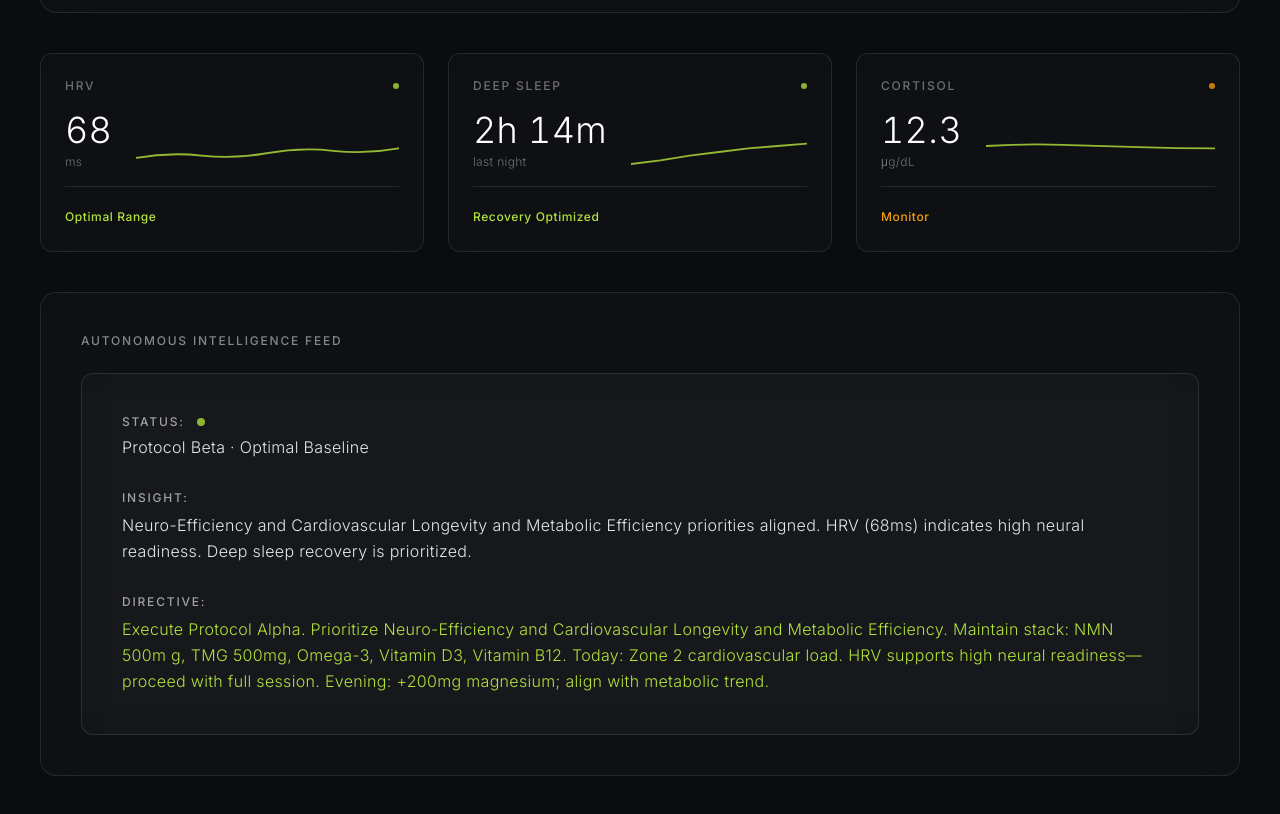
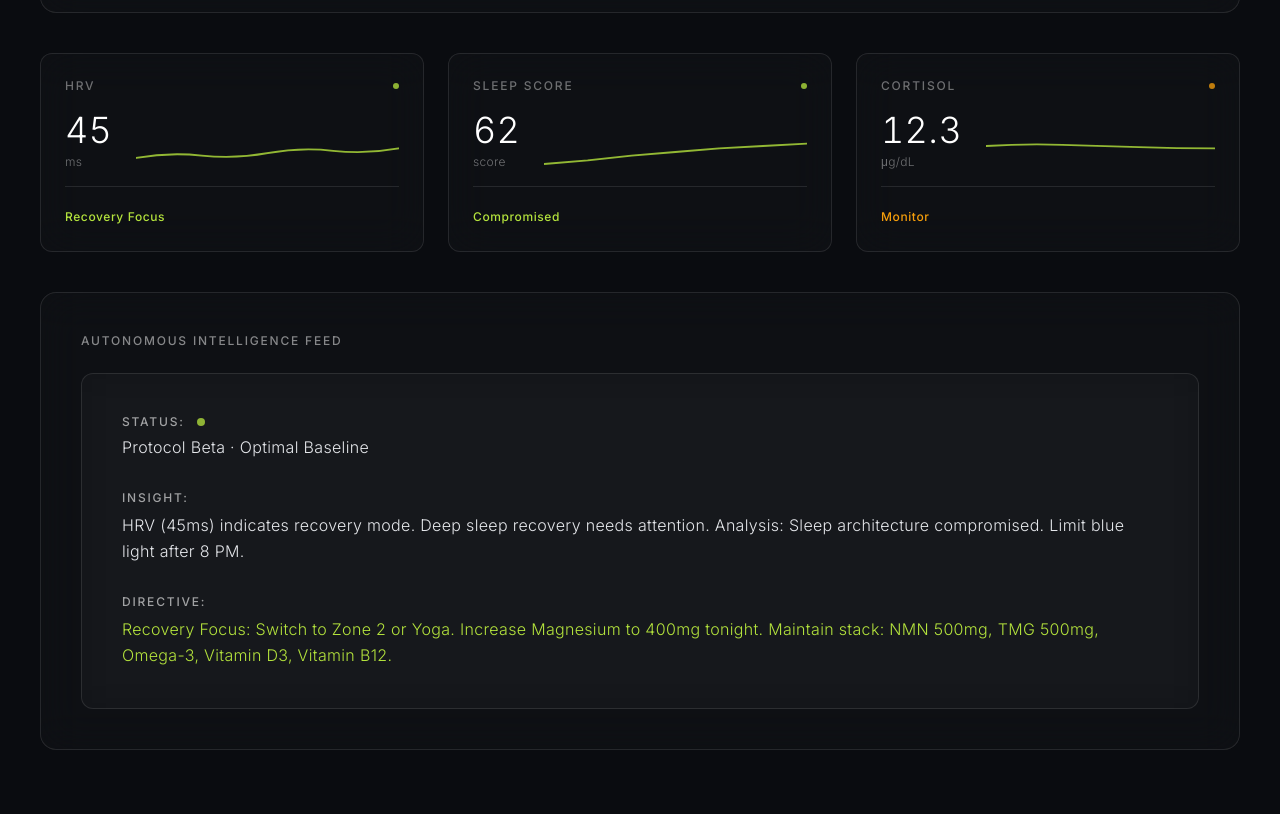
Before and after one commit to pssanthosh114/chronos-protocol, a plain HTML site: page dashboard.html in a window 1280 px wide. Shown: the part 678-1492 px from the top of the page. Drawn offline with nearby package versions, Linux system fonts and the light colour scheme.

Commit message:
daily update

```diff
--- a/dashboard.html
+++ b/dashboard.html
@@ -154,7 +154,7 @@
               </div>
               <div class="flex items-end justify-between">
                 <div>
-                  <div class="text-4xl font-light text-white tabular-nums mb-1">68</div>
+                  <div id="hrv-value" class="text-4xl font-light text-white tabular-nums mb-1">—</div>
                   <div class="text-white/40 text-xs font-light">ms</div>
                 </div>
                 <div class="flex-1 ml-6 h-12">
@@ -166,20 +166,20 @@
                 </div>
               </div>
               <div class="mt-4 pt-4 border-t border-white/10">
-                <span class="text-sage text-xs font-medium tracking-wide">Optimal Range</span>
+                <span id="hrv-status" class="text-sage text-xs font-medium tracking-wide">—</span>
               </div>
             </div>
 
-            <!-- Deep Sleep Card -->
+            <!-- Sleep Score Card -->
             <div class="glass rounded-xl p-6 card-hover">
               <div class="flex items-center justify-between mb-4">
-                <span class="text-white/40 text-xs font-medium tracking-widest uppercase">Deep Sleep</span>
+                <span class="text-white/40 text-xs font-medium tracking-widest uppercase">Sleep Score</span>
                 <span class="w-1.5 h-1.5 rounded-full bg-sage animate-pulse-subtle"></span>
               </div>
               <div class="flex items-end justify-between">
                 <div>
-                  <div class="text-4xl font-light text-white tabular-nums mb-1">2h 14m</div>
-                  <div class="text-white/40 text-xs font-light">last night</div>
+                  <div id="sleep-value" class="text-4xl font-light text-white tabular-nums mb-1">—</div>
+                  <div class="text-white/40 text-xs font-light">score</div>
                 </div>
                 <div class="flex-1 ml-6 h-12">
                   <svg viewBox="0 0 120 40" class="w-full h-full" preserveAspectRatio="none">
@@ -190,7 +190,7 @@
                 </div>
               </div>
               <div class="mt-4 pt-4 border-t border-white/10">
-                <span class="text-sage text-xs font-medium tracking-wide">Recovery Optimized</span>
+                <span id="sleep-status" class="text-sage text-xs font-medium tracking-wide">—</span>
               </div>
             </div>
 
@@ -266,23 +266,22 @@
       var directiveSection = document.getElementById('directive-section');
 
       /**
-       * Generates a personalized AI directive from focus_areas and supplement_stack.
-       * Direct-Action tone: imperative, clear, specific.
+       * Generates directive from biometrics (HRV rules) and optional supplement_stack.
+       * Direct-Action tone.
        */
-      function generateAIInstruction(focus_areas, supplement_stack) {
-        var focusStr = focus_areas && focus_areas.length
-          ? focus_areas.join(' and ')
-          : 'core longevity markers';
+      function generateAIInstruction(biometrics, supplement_stack) {
+        var hrv = biometrics && typeof biometrics.hrv === 'number' ? biometrics.hrv : null;
         var stackStr = supplement_stack && supplement_stack.length
-          ? supplement_stack.join(', ')
-          : 'current regimen';
-        var parts = [
-          'Execute Protocol Alpha. Prioritize ' + focusStr + '.',
-          'Maintain stack: ' + stackStr + '.',
-          'Today: Zone 2 cardiovascular load. HRV supports high neural readiness—proceed with full session.',
-          'Evening: +200mg magnesium; align with metabolic trend.'
-        ];
-        return parts.join(' ');
+          ? ' Maintain stack: ' + supplement_stack.join(', ') + '.'
+          : '';
+
+        if (hrv !== null && hrv < 50) {
+          return 'Recovery Focus: Switch to Zone 2 or Yoga. Increase Magnesium to 400mg tonight.' + stackStr;
+        }
+        if (hrv !== null && hrv > 70) {
+          return 'High Output: Neural readiness is peak. Proceed with High-Intensity training.' + stackStr;
+        }
+        return 'Maintain protocol. Proceed with moderate intensity. Keep current supplement stack.' + stackStr;
       }
 
       function fadeIn(element, delay) {
@@ -297,43 +296,73 @@
         [statusSection, insightSection, directiveSection].forEach(function(el) {
           el.style.transform = 'translateY(10px)';
         });
-
         fadeIn(statusSection, 600);
         fadeIn(insightSection, 1000);
         fadeIn(directiveSection, 1400);
       }
 
-      fetch('friend1-context.json')
-        .then(function(res) { return res.ok ? res.json() : Promise.reject(new Error('Failed to load friend1-context')); })
-        .then(function(data) {
+      /**
+       * Load Chronos engine: read biometrics, apply HRV/Sleep logic, update UI.
+       */
+      function loadChronosEngine(data) {
+        var bio = data.biometrics || {};
+        var hrv = typeof bio.hrv === 'number' ? bio.hrv : null;
+        var sleepScore = typeof bio.sleep_score === 'number' ? bio.sleep_score : null;
+        var stack = data.supplement_stack || [];
+
         var memberEl = document.getElementById('member-name');
         var statusEl = document.getElementById('protocol-status');
         var statusText = document.getElementById('status-text');
         var insightText = document.getElementById('insight-text');
         var directiveText = document.getElementById('directive-text');
+        var hrvValueEl = document.getElementById('hrv-value');
+        var hrvStatusEl = document.getElementById('hrv-status');
+        var sleepValueEl = document.getElementById('sleep-value');
+        var sleepStatusEl = document.getElementById('sleep-status');
 
         if (memberEl) memberEl.textContent = data.member || '—';
         if (statusEl) statusEl.textContent = data.current_regimen || 'Optimal';
         if (statusText) statusText.textContent = (data.current_regimen || 'Protocol Alpha') + ' · Optimal Baseline';
 
-          var areas = data.focus_areas || [];
-          var stack = data.supplement_stack || [];
-          if (insightText) {
-            var areaPhrase = areas.length ? areas.join(' and ') + ' priorities aligned. ' : '';
-            insightText.textContent = areaPhrase + 'HRV (68ms) indicates high neural readiness. Deep sleep recovery is prioritized.';
+        if (hrvValueEl) hrvValueEl.textContent = hrv !== null ? String(hrv) : '—';
+        if (hrvStatusEl) {
+          if (hrv !== null && hrv < 50) hrvStatusEl.textContent = 'Recovery Focus';
+          else if (hrv !== null && hrv > 70) hrvStatusEl.textContent = 'High Output';
+          else hrvStatusEl.textContent = 'Optimal Range';
         }
 
-          var directive = generateAIInstruction(areas, stack);
+        if (sleepValueEl) sleepValueEl.textContent = sleepScore !== null ? String(sleepScore) : '—';
+        if (sleepStatusEl) {
+          sleepStatusEl.textContent = sleepScore !== null && sleepScore < 70 ? 'Compromised' : 'Recovery Optimized';
+        }
+
+        var insightParts = [];
+        if (hrv !== null) {
+          insightParts.push('HRV (' + hrv + 'ms) ' + (hrv < 50 ? 'indicates recovery mode.' : hrv > 70 ? 'indicates peak neural readiness.' : 'indicates high neural readiness.'));
+        }
+        insightParts.push('Deep sleep recovery ' + (sleepScore !== null && sleepScore < 70 ? 'needs attention.' : 'is prioritized.'));
+        if (sleepScore !== null && sleepScore < 70) {
+          insightParts.push('Analysis: Sleep architecture compromised. Limit blue light after 8 PM.');
+        }
+        if (insightText) insightText.textContent = insightParts.join(' ');
+
+        var directive = generateAIInstruction(bio, stack);
         if (directiveText) directiveText.textContent = directive;
 
         initFromBioContext();
-        })
+      }
+
+      fetch('friend1-context.json')
+        .then(function(res) { return res.ok ? res.json() : Promise.reject(new Error('Failed to load friend1-context')); })
+        .then(loadChronosEngine)
         .catch(function(err) {
-          console.warn('Bio-context unavailable:', err);
-          document.getElementById('member-name').textContent = 'Santhosh';
-          document.getElementById('protocol-status').textContent = 'Optimal';
-          document.getElementById('directive-text').textContent = 'Execute Protocol Alpha. Focus: Zone 2 Cardiovascular Load. Maintain current supplement stack. Adjust evening magnesium +200mg based on metabolic trend.';
-          initFromBioContext();
+          console.warn('Friend1-context unavailable:', err);
+          loadChronosEngine({
+            member: 'Santhosh',
+            current_regimen: 'Optimal',
+            biometrics: { hrv: 68, sleep_score: 75 },
+            supplement_stack: []
+          });
         });
     })();
   </script>
--- a/friend1-context.json
+++ b/friend1-context.json
@@ -1,8 +1,10 @@
 {
-    "member": "Friend 1",
-    "baseline_bio_age": 35.0,
+    "member": "Santhosh_Friend1",
+    "biometrics": {
+      "hrv": 45,
+      "sleep_score": 62,
+      "resting_heart_rate": 65
+    },
     "current_regimen": "Protocol Beta",
-    "focus_areas": ["Neuro-Efficiency","Cardiovascular Longevity","Metabolic Efficiency"],
-    "known_sensitivities": ["None"],
-    "supplement_stack": ["NMN 500m  g", "TMG 500mg", "Omega-3", "Vitamin D3", "Vitamin B12"]
+    "supplement_stack": ["NMN 500mg", "TMG 500mg", "Omega-3", "Vitamin D3", "Vitamin B12"]
   }
```
Lines whose indentation alone changed are shown as unchanged.
